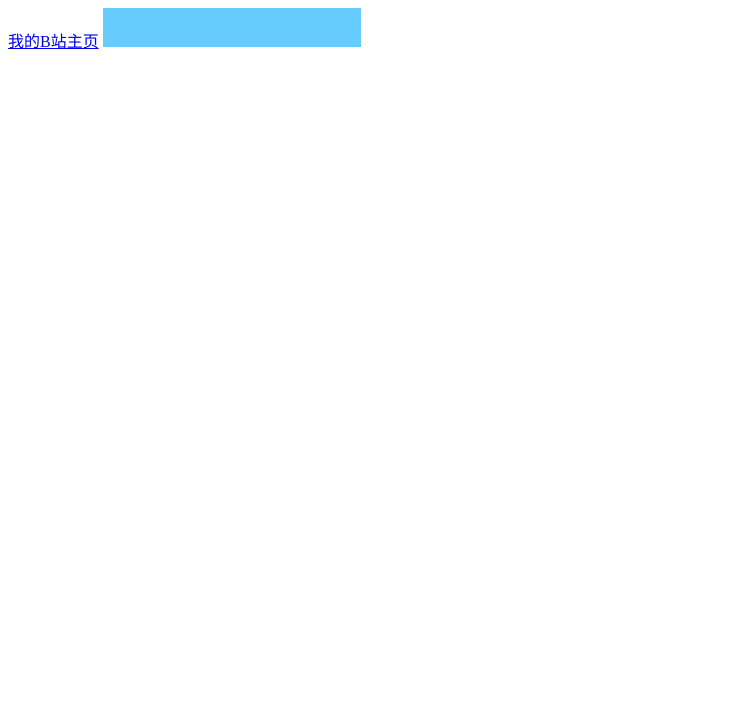
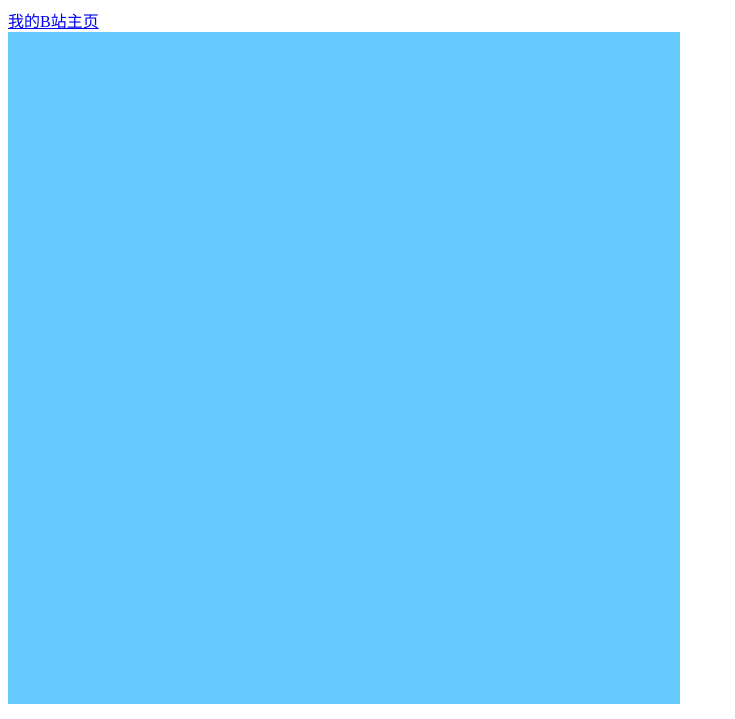
Before and after one commit to SLightspeed/SLightspeed.github.io, a plain HTML site: page index.html in a window 1280 px wide. Shown: the part 81-800 px from the top of the page, without its empty margins (0-735 px from the left). Drawn offline with Linux system fonts and the light colour scheme.

Commit message:
Add files via upload

```diff
--- a/index.html
+++ b/index.html
@@ -7,6 +7,7 @@
 <body>
     <h1>欢迎来到我的网站！</h1>
     <a href="https://space.bilibili.com/668612464">我的B站主页</a>
-    <img src="/images/66ccff.png" width="258" height="39" />
+    <br/>
+    <img src="/images/66ccff.png" width="672" height="672" />
 </body>
 </html>
```
